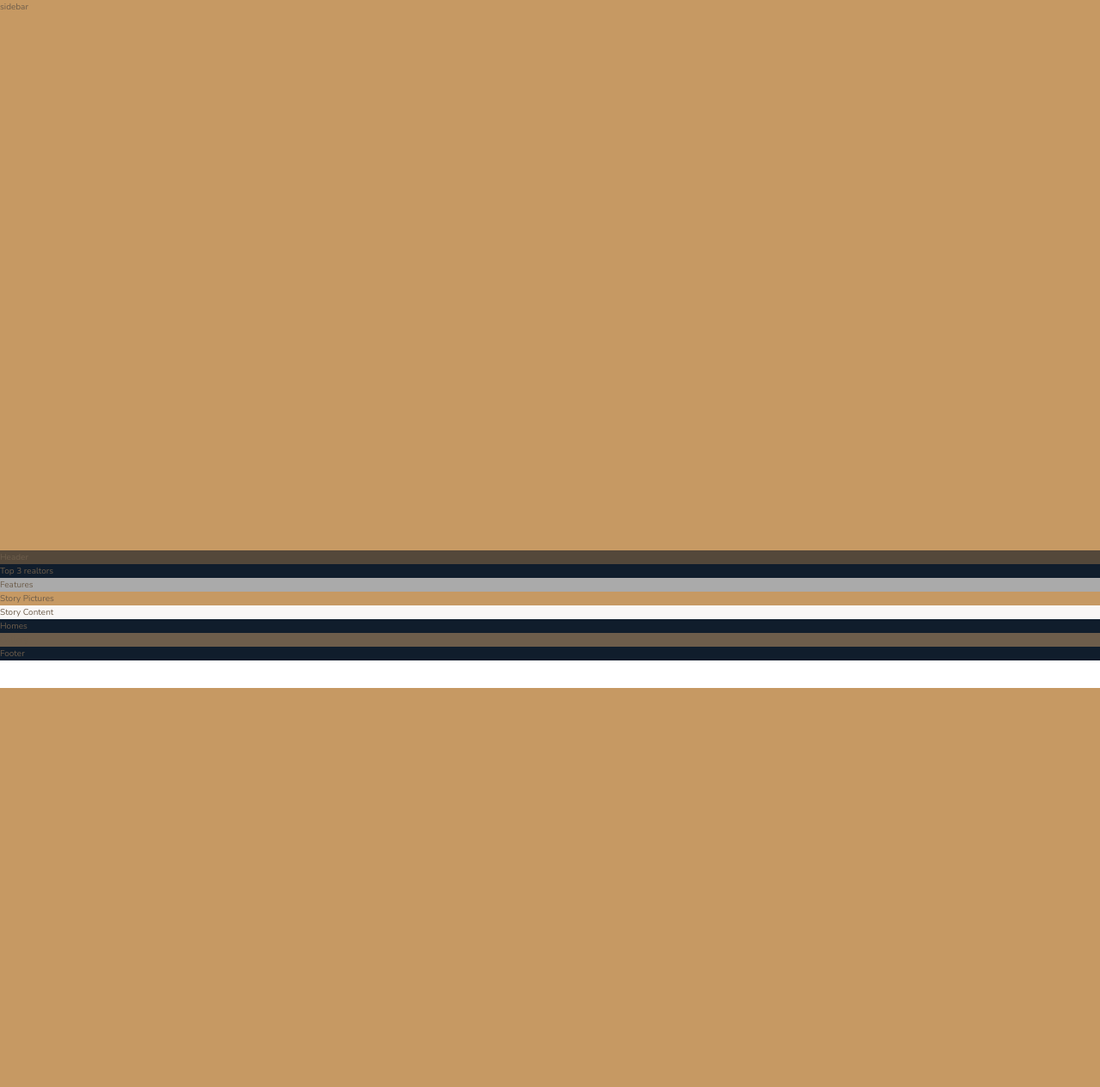
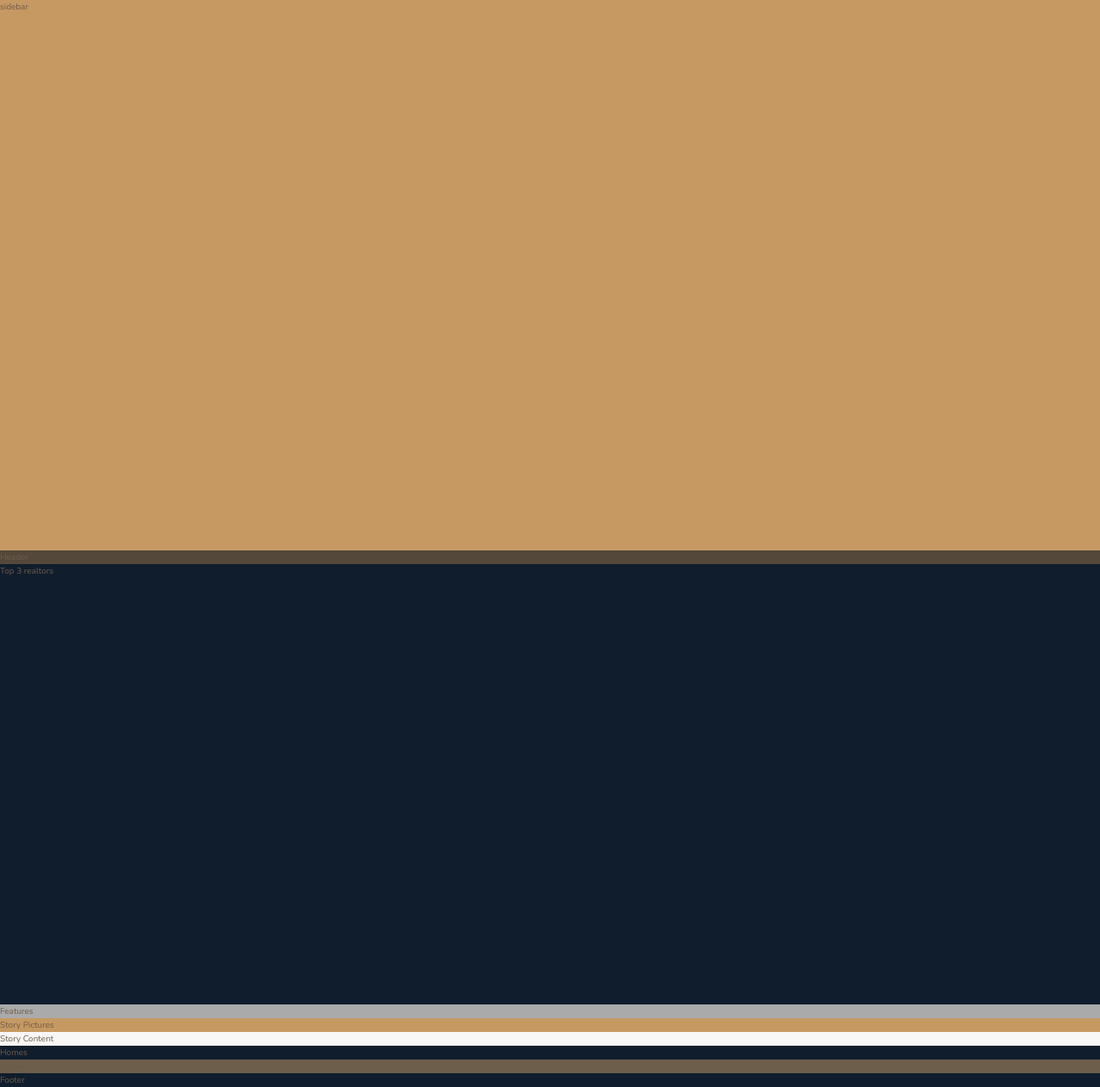
Before and after one commit to Tyler-Pritchard/BadIdeaRealty, a PHP site: page / in a window 1280 px wide. Shown: the whole page at 86% size. Before the commit the page ends 800 px from the top, so only its background shows below. Run offline with PHP 8.4, Linux system fonts and the light colour scheme.

Commit message:
create container display

```diff
--- a/css/style.css
+++ b/css/style.css
@@ -17,7 +17,7 @@ body {
 
 .container {
   display: grid;
-  grid-template-rows: 80vh; }
+  grid-template-rows: 80vh min-content 40vw repeat(3, min-content); }
 
 .sidebar {
   background-color: #c69963; }
--- a/sass/_base.scss
+++ b/sass/_base.scss
@@ -36,5 +36,5 @@ body {
 
 .container {
     display: grid;
-    grid-template-rows: 80vh;
+    grid-template-rows: 80vh min-content 40vw repeat(3, min-content);
 }
```
